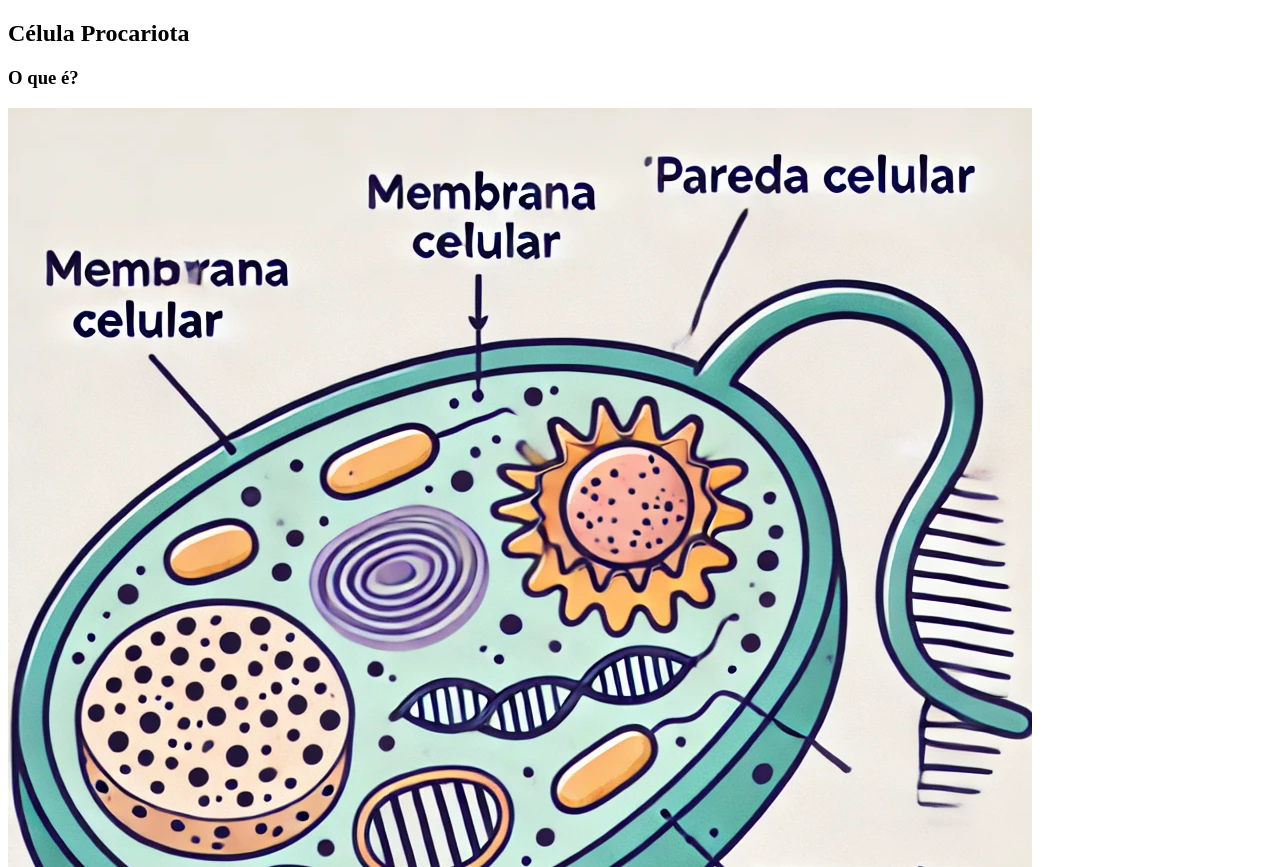
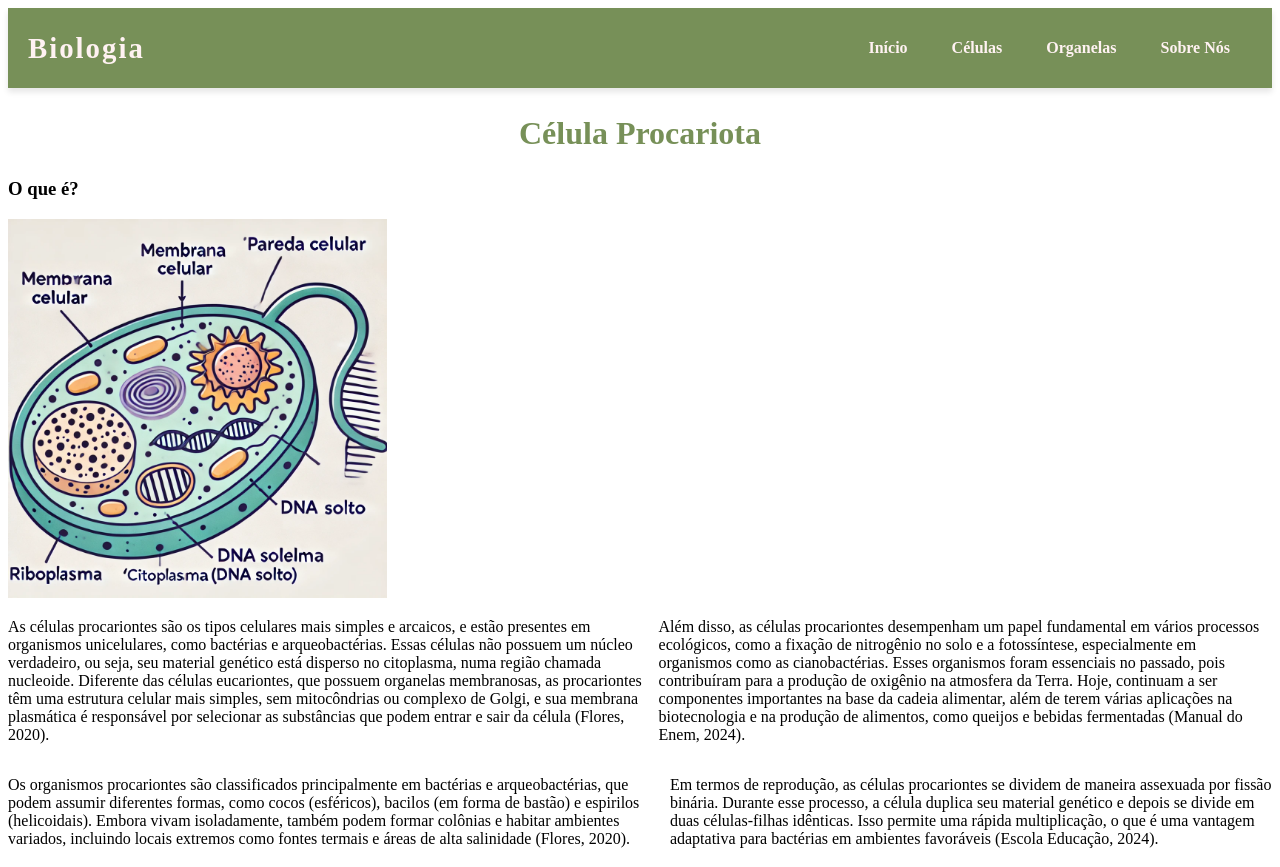
Before and after one commit to juliacdss/biologia, a plain HTML site: page celulas.html in a window 1280 px wide. Shown: the top 867 px of the page. Drawn offline with Linux system fonts and the light colour scheme.

Commit message:
alteração

```diff
--- /dev/null
+++ b/CSS/celulas.css
@@ -0,0 +1,17 @@
+.procariota h2{
+    font-size: xx-large;
+    text-align: center;
+    font-weight: bold;
+    color:  #779058;
+}
+.procariota div{
+    display: flex;
+    justify-content: space-between;
+}
+.procariota img{
+   height: 40%;
+   width: 30%;
+}
+.procariota{
+
+}
--- a/celulas.html
+++ b/celulas.html
@@ -4,14 +4,35 @@
     <meta charset="UTF-8">
     <meta name="viewport" content="width=device-width, initial-scale=1.0">
     <title>Site Biologia</title>
+    <link rel="stylesheet" href="CSS/header.css">
+    <link rel="stylesheet" href="CSS/celulas.css">
+
 </head>
 <body>
+    <header>
+        <nav class="navbar">
+            <div class="logo">
+                <a href="#">Biologia</a>
+            </div>
+            <div class="menu-toggle" id="menu-toggle">
+                <span class="bar"></span>
+                <span class="bar"></span>
+                <span class="bar"></span>
+            </div>
+            <ul class="nav-links" id="nav-links">
+                <li><a href="index.html">Início</a></li>
+                <li><a href="celulas.html">Células</a></li>
+                <li><a href="organelas.html">Organelas</a></li>
+                <li><a href="sobre.html">Sobre Nós</a></li>
+            </ul>
+        </nav>
+    </header>
     <main>
         <section class="procariota">
 
             <h2>Célula Procariota</h2>
             <h3>O que é?</h3>
-            <div>
+
                 <img src="images/celula.jpeg" alt="">
                 <div>
                     <p>As células procariontes são os tipos celulares mais simples e arcaicos, e estão presentes em
@@ -35,7 +56,8 @@
                         queijos e
                         bebidas fermentadas (Manual do Enem, 2024).
                     </p>
-
+                </div>
+                <div>
                     <p>Os organismos procariontes são classificados principalmente em bactérias e arqueobactérias, que
                         podem assumir diferentes formas, como cocos (esféricos), bacilos (em forma de bastão) e
                         espirilos (helicoidais). Embora vivam isoladamente, também podem formar colônias e habitar
@@ -50,7 +72,7 @@
                         adaptativa para bactérias em ambientes favoráveis (Escola Educação, 2024).
                     </p>
                 </div>
-            </div>
+
         </section>
 
         <section class="eucariota">
```
Also changed, not shown: sobre.html (+1 -0 lines).
